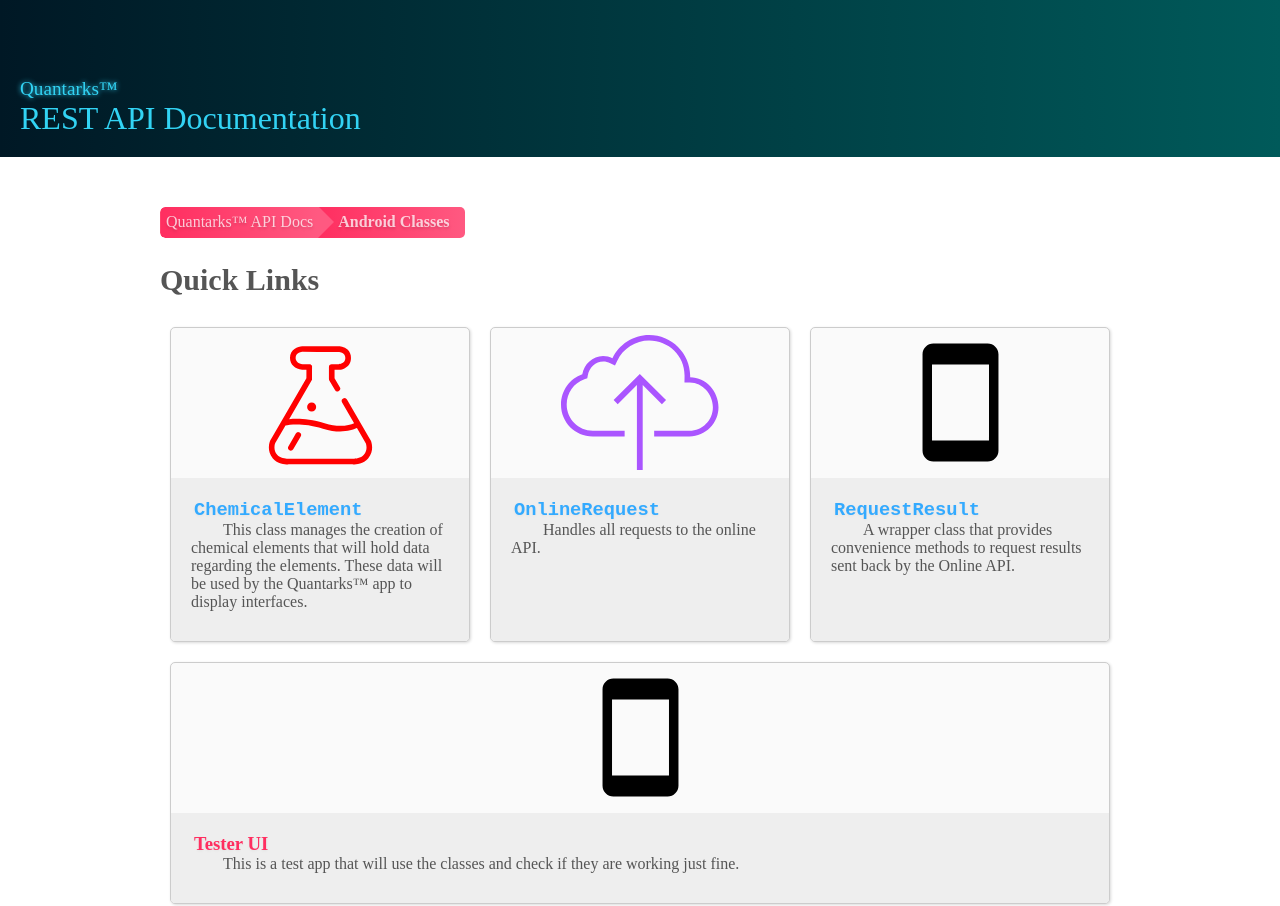
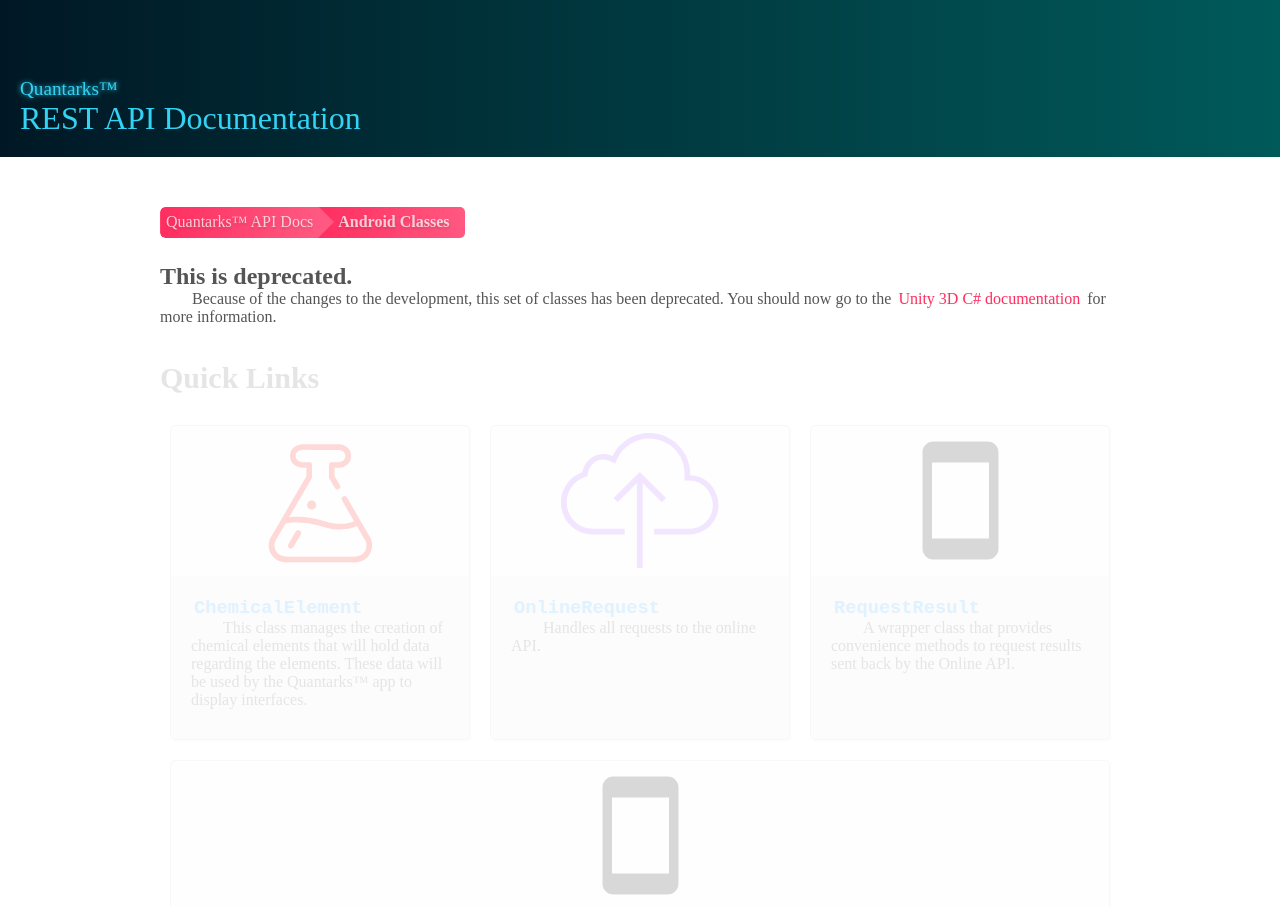
Before and after one commit to Quantarks/quantarks.github.io, a plain HTML site: page java-android/index.html in a window 1280 px wide. Shown: the part 72-978 px from the top of the page. Drawn offline with Linux system fonts and the light colour scheme; a web font is replaced by a local one.

Commit message:
Deprecated Java documentation

```diff
--- a/java-android/index.html
+++ b/java-android/index.html
@@ -43,7 +43,11 @@
             <li class="breadcrumb"><a href="../index.html">Android Classes</a></li>
         </ul>
     </nav>
-    <main>
+    <section class="spec-section">
+        <h1>This is deprecated.</h1>
+        <p>Because of the changes to the development, this set of classes has been deprecated. You should now go to the <a href="../csharp/index.html">Unity 3D C# documentation</a> for more information.</p>
+    </section>
+    <main style="opacity: .15">
         <section class="spec-section">
             <header>
                 <h2>Quick Links</h2>
@@ -81,8 +85,8 @@
                         <svg xmlns="http://www.w3.org/2000/svg" viewBox="0 0 512 512"><path d="M358.856 32H153.143C130.512 32 112 50.326 112 72.728v366.545C112 461.674 130.512 480 153.143 480h205.713C381.488 480 400 461.674 400 439.272V72.728C400 50.326 381.488 32 358.856 32zM364 400H148V112h216v288z"/></svg>
                     </figure>
                     <div class="card__body">
-                        <h3><a href="./tester-ui.html">Tester UI</a></h3>
-                        <p>This is a test app that will use the classes and check if they are working just fine.</p>
+                        <h3><a href="./atom-display.html"><code class="class">AtomDisplay</code></a></h3>
+                        <p>A custom view that displays an atomic model of the currently selected element.</p>
                     </div>
                 </article>
             </div>
```
